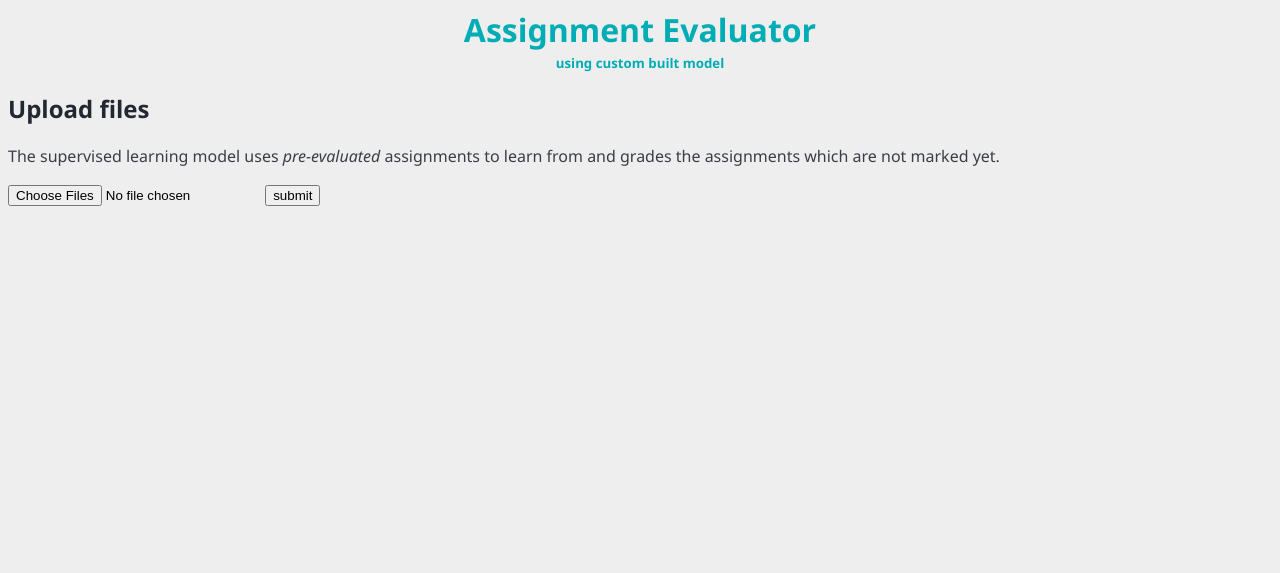
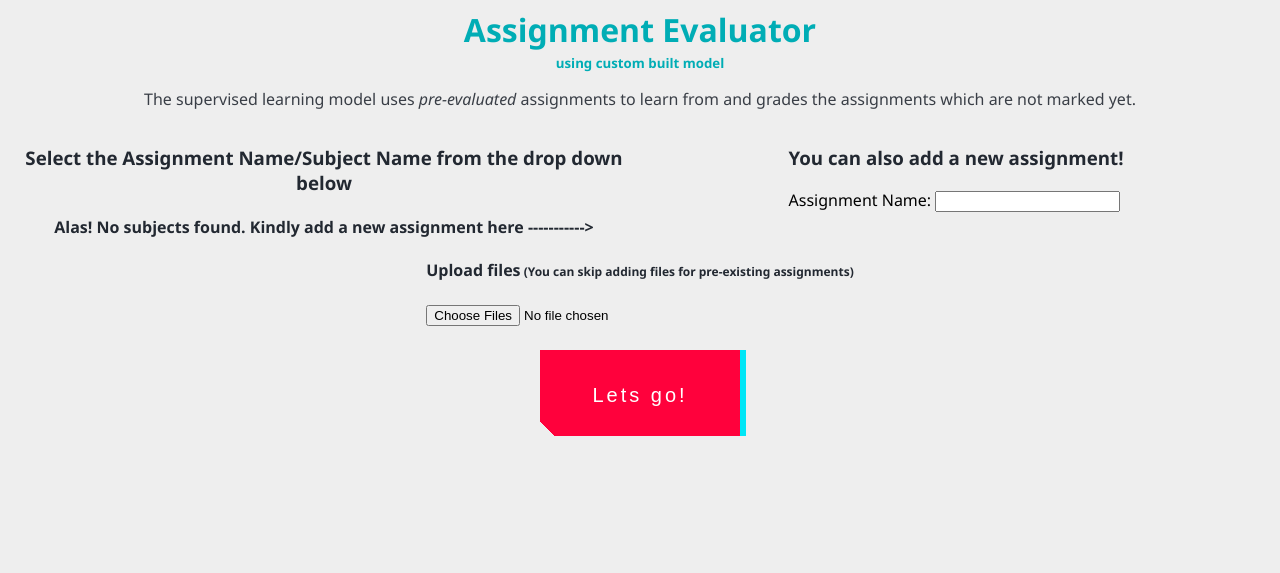
Before and after one commit to Vam-c/document-rater, a FastAPI app: template templates/index.html in a window 1280 px wide. Shown: the top 573 px of the page. Run offline with FastAPI, Linux system fonts and the light colour scheme; the template is opened without the code that fills it, so the values that code supplies are empty.

Commit message:
Add subject. Fix stuff

```diff
--- a/server.py
+++ b/server.py
@@ -1,11 +1,12 @@
 from fastapi import FastAPI, UploadFile, Form, Request, responses
+from typing import Annotated
 from comparator import AssignmentEvaluator
 import sqlite3
 from pathlib import Path
 from fastapi.templating import Jinja2Templates
 from fastapi.responses import HTMLResponse
 from fastapi.staticfiles import StaticFiles
-from utils import rows_to_dict
+from utils import rows_to_dict, create_subject
 
 templates = Jinja2Templates(directory="templates")
 app = FastAPI()
@@ -14,17 +15,30 @@ conn = sqlite3.connect("assignment.db")
 
 # Create table to store file names and marks.
 create_assignment_table = """CREATE TABLE IF NOT EXISTS assignment(
+subject VARCHAR(100) NOT NULL,
 name VARCHAR(100) NOT NULL,
-path VARCHAR(300) NOT NULL,
-marks VARCHAR(5)
+path VARCHAR(300) UNIQUE NOT NULL,
+marks VARCHAR(5),
+FOREIGN KEY (subject) REFERENCES subject(name)
+);
+"""
+create_subject_table = """CREATE TABLE IF NOT EXISTS subject(
+name VARCHAR(100) UNIQUE NOT NULL
 );
 """
 conn.cursor().execute(create_assignment_table)
+conn.cursor().execute(create_subject_table)
 conn.close()
 
+# Return home page with subject list and upload files form.
 @app.get("/", response_class=HTMLResponse)
 def home(request: Request):
-    return templates.TemplateResponse("index.html", {"request": request})
+    # Fetch subjects and populate UI.
+    conn = sqlite3.connect("assignment.db")
+    result = conn.cursor().execute("SELECT name FROM subject;").fetchall()
+    result = rows_to_dict(('name',), result)
+    conn.close()
+    return templates.TemplateResponse("index.html", {"request": request, "subjects": result})
 
 # fetch assignments from db
 @app.get("/assignments")
@@ -36,45 +50,69 @@ def fetch_assignments():
 
 # Update marks of multiple assignments.
 @app.post("/assignments/marks")
-async def updateMarks(request: Request):
+async def updateMarks(request: Request, subject: Annotated[str | None, Form()] = None):
     assignments = await request.form()
     conn = sqlite3.connect("assignment.db")
     for name, marks in assignments.items():
-        query = "UPDATE assignment SET marks = ? WHERE name = ?;"
-        conn.cursor().execute(query, (marks, name))
+        # Convert empty strings to NULL values
+        if marks == '':
+            marks = None
+
+        query = "UPDATE assignment SET marks = ? WHERE name = ? AND subject = ?;"
+        conn.cursor().execute(query, (marks, name, subject))
         conn.commit()
 
-    assignments = conn.cursor().execute("SELECT * FROM assignment;").fetchall()
     conn.close()
-    return responses.RedirectResponse('/results')
+    return responses.RedirectResponse('/results?subject=' + subject, status_code=303)
 
 @app.get("/results")
-async def results(request: Request):
+async def results(request: Request, subject: str | None = None):
+    if not subject: return "Pass a subject as query params. (Ex: api/results?subject=OperatingSystem)"
+
     # Fetch assignments from db.
     conn = sqlite3.connect("assignment.db")
-    data = conn.cursor().execute("SELECT path, marks FROM assignment;").fetchall()
-    print(data)
+    data = conn.cursor().execute("SELECT name, path, marks FROM assignment WHERE subject = ?;", (subject,)).fetchall()
     # Convert the results into dictionary {path, marks}.
-    assignments = rows_to_dict(("path", "marks"), data)
+    assignments = rows_to_dict(("name", "path", "marks"), data)
 
     # Compute marks using model.
     model = AssignmentEvaluator();
     model.fit(assignments)
-    print(model.similarities)
-    # print(model.compute_marks(0))
-    # return templates.TemplateResponse("results.html", {"request": request, "assignments": assignments})
 
+    for index in range(len(model.assignments)):
+        assignments[index]["predicted_marks"] = round(model.compute_marks(index), 2)
+    print(assignments)
+    return templates.TemplateResponse("results.html", {"request": request, "assignments": assignments, "subject": subject})
+
+# upload creates a new subject if new_subject is present
+# and uploads the files provided, if any into new_subject or subject.
 @app.post("/upload")
-async def store_files(files: list[UploadFile], request: Request):
+async def store_files(
+    request: Request, files: list[UploadFile | None] = None,
+    subject: Annotated[str | None, Form()] = None,
+    new_subject: Annotated[str | None, Form()] = None
+):
+    # we give more priority to new_subject, if it exists.
+    # Create an entry for the new_subject and override the subject to new_subject.
+    print(subject)
+    if new_subject:
+        create_subject(new_subject)
+        subject = new_subject
+    print(subject)
+
     # Create input directory if not exists to store files
-    storage_dir = Path().cwd() / 'input'
+    storage_dir = Path().cwd() / 'input' / subject
     storage_dir.mkdir(exist_ok=True)
 
     # Create a db connection.
     conn =  sqlite3.connect("assignment.db")
-
+    print(len(files))
     # Store files on local machine and add file names, paths in db
     for file in files:
+        # Strangely, empty files list has length = 1,
+        # the filename property is empty, so this is a walk around.
+        if not file.filename: continue
+
         name = file.filename
         path = storage_dir / Path(f"{name}")
         content = file.file.read().decode("utf-8")
@@ -85,13 +123,16 @@ async def store_files(files: list[UploadFile], request: Request):
 
         # store metadata in db.
         query = """
-INSERT INTO assignment(name, path)
-VALUES(?, ?);
+INSERT INTO assignment(name, path, subject)
+VALUES(?, ?, ?);
 """
-        conn.cursor().execute(query, (name, str(path)))
-        assignments = conn.cursor().execute("SELECT * FROM assignment;").fetchall()
+        conn.cursor().execute(query, (name, str(path), subject))
 
         conn.commit()
 
+    # Fetch all assignments belonging to the subject.
+    assignments = conn.cursor().execute("SELECT name, path, marks FROM assignment WHERE subject = ?;", (subject,)).fetchall()
+    assignments = rows_to_dict(('name', 'path', 'marks'), assignments)
     conn.close()
-    return templates.TemplateResponse("marks-entry.html", {"request": request, "assignments": assignments})
+
+    return templates.TemplateResponse("marks-entry.html", {"request": request, "assignments": assignments, "subject": subject})
--- a/static/styles.css
+++ b/static/styles.css
@@ -17,10 +17,27 @@ h1, h5 {
 
 h2, h3, h4 {
     color: #222831;
+    text-align: center;
 }
 
 p {
     color: #393E46;
+    text-align: center;
+}
+
+.upload-form {
+    display: grid;
+    grid-template-columns: 1fr 1fr;
+    grid-template-rows: 7rem 7rem 14rem;
+    justify-items: center;
+}
+
+.span-2-cols span {
+    font-size: 12px;
+}
+
+.span-2-cols {
+    grid-column: span 2;
 }
 
 /* Mark-entry page styles. */
@@ -28,6 +45,7 @@ p {
     display: flex;
     column-gap: 10px;
     align-items: center;
+    justify-content: space-evenly;
 }
 
 .title-container {
@@ -47,18 +65,114 @@ p {
 }
 
 /* results page styles. */
-.result-title-container {
-    display: grid;
-    justify-items: center;
-    align-items: center;
-    grid-template-columns: 1fr 1fr 1fr;
-    grid-template-rows: 90px;
+.predicted {
+    color: #00ADB5;
 }
 
-.result-container {
-    display: grid;
-    justify-items: center;
+.upload-more-container {
+    display: flex;
+    justify-content: space-around;
     align-items: center;
-    grid-template-columns: 1fr 1fr 1fr;
-    row-gap: 20px;
 }
+
+/* weid button css */
+.button-49,
+.button-49:after {
+  width: 150px;
+  height: 76px;
+  line-height: 78px;
+  font-size: 20px;
+  font-family: 'Bebas Neue', sans-serif;
+  background: linear-gradient(45deg, transparent 5%, #FF013C 5%);
+  border: 0;
+  color: #fff;
+  letter-spacing: 3px;
+  box-shadow: 6px 0px 0px #00E6F6;
+  outline: transparent;
+  position: relative;
+  user-select: none;
+  -webkit-user-select: none;
+  touch-action: manipulation;
+  cursor: pointer;
+}
+
+.button-49:after {
+  --slice-0: inset(50% 50% 50% 50%);
+  --slice-1: inset(80% -6px 0 0);
+  --slice-2: inset(50% -6px 30% 0);
+  --slice-3: inset(10% -6px 85% 0);
+  --slice-4: inset(40% -6px 43% 0);
+  --slice-5: inset(80% -6px 5% 0);
+
+  content: 'SRIJITA';
+  display: block;
+  position: absolute;
+  top: 0;
+  left: 0;
+  right: 0;
+  bottom: 0;
+  background: linear-gradient(45deg, transparent 3%, #00E6F6 3%, #00E6F6 5%, #FF013C 5%);
+  text-shadow: -3px -3px 0px #F8F005, 3px 3px 0px #00E6F6;
+  clip-path: var(--slice-0);
+}
+
+.button-49:hover:after {
+  animation: 1s glitch;
+  animation-timing-function: steps(2, end);
+}
+
+@keyframes glitch {
+  0% {
+    clip-path: var(--slice-1);
+    transform: translate(-20px, -10px);
+  }
+  10% {
+    clip-path: var(--slice-3);
+    transform: translate(10px, 10px);
+  }
+  20% {
+    clip-path: var(--slice-1);
+    transform: translate(-10px, 10px);
+  }
+  30% {
+    clip-path: var(--slice-3);
+    transform: translate(0px, 5px);
+  }
+  40% {
+    clip-path: var(--slice-2);
+    transform: translate(-5px, 0px);
+  }
+  50% {
+    clip-path: var(--slice-3);
+    transform: translate(5px, 0px);
+  }
+  60% {
+    clip-path: var(--slice-4);
+    transform: translate(5px, 10px);
+  }
+  70% {
+    clip-path: var(--slice-2);
+    transform: translate(-10px, 10px);
+  }
+  80% {
+    clip-path: var(--slice-5);
+    transform: translate(20px, -10px);
+  }
+  90% {
+    clip-path: var(--slice-1);
+    transform: translate(-10px, 0px);
+  }
+  100% {
+    clip-path: var(--slice-1);
+    transform: translate(0);
+  }
+}
+
+@media (min-width: 768px) {
+  .button-49,
+  .button-49:after {
+    width: 200px;
+    height: 86px;
+    line-height: 88px;
+  }
+}
--- a/templates/index.html
+++ b/templates/index.html
@@ -3,14 +3,42 @@
 {% block body %}
     <h1>Assignment Evaluator</h1>
     <h5>using custom built model</h5>
-    <h2>Upload files</h2>
     <p>
         The supervised learning model uses <i>pre-evaluated</i>
         assignments to learn from and grades the assignments
         which are not marked yet.
     </p>
-    <form action="http://localhost:8000/upload" enctype="multipart/form-data" method="post">
-        <input type="file" name="files" multiple>
-        <button type="submit">submit</button>
+
+    <!-- Form to view results of a particular subject -->
+    <form class="upload-form" action="http://localhost:8000/upload" enctype="multipart/form-data" method="post">
+        <!-- Subject Select div -->
+        <div>
+            <h3>Select the Assignment Name/Subject Name from the drop down below</h3>
+            {% if subjects|length > 0 %}
+                <label for="subject">Choose a Subject:</label>
+                <select name="subject">
+                {% for subject in subjects: %}
+                <option value="{{subject.name}}">{{subject.name}}</option>
+                {% endfor %}
+                </select>
+            {% else %}
+                <h4>Alas! No subjects found. Kindly add a new assignment here -----------></h4>
+            {% endif %}
+        </div>
+
+        <!-- Input to create a subject -->
+        <div>
+            <h3>You can also add a new assignment!</h3>
+            <label for="new_subject">Assignment Name:</label>
+            <input name="new_subject">
+        </div>
+
+        <!-- Form to upload assignments -->
+        <div class="span-2-cols">
+            <h4>Upload files<span> (You can skip adding files for pre-existing assignments)</span></h4>
+            <input type="file" name="files" multiple>
+        </div>
+
+        <button class="span-2-cols button-49" type="submit">Lets go!</button>
     </form>
 {% endblock %}
```
Also changed, not shown: templates/marks-entry.html (+7 -5 lines), templates/results.html (+24 -7 lines), utils.py (+14 -1 lines).
